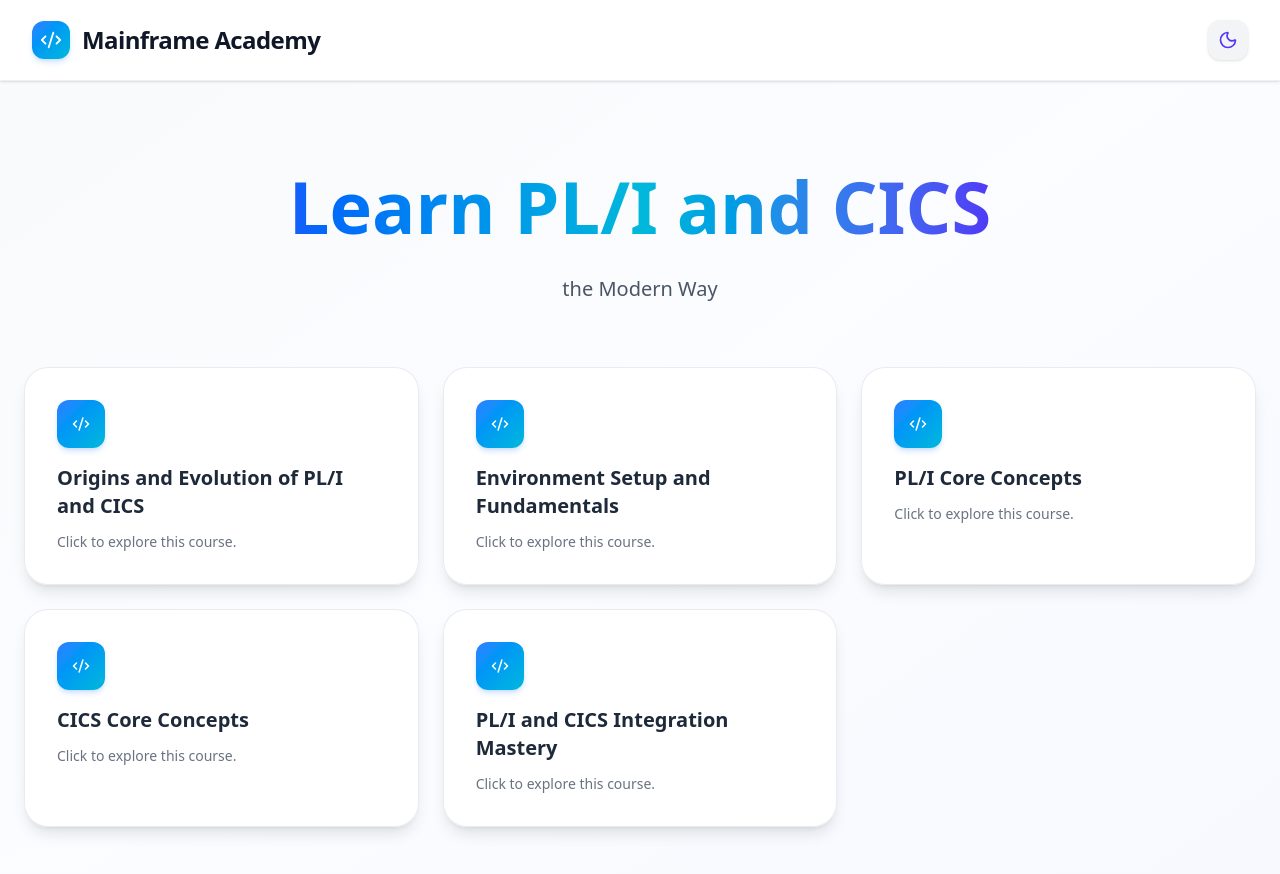
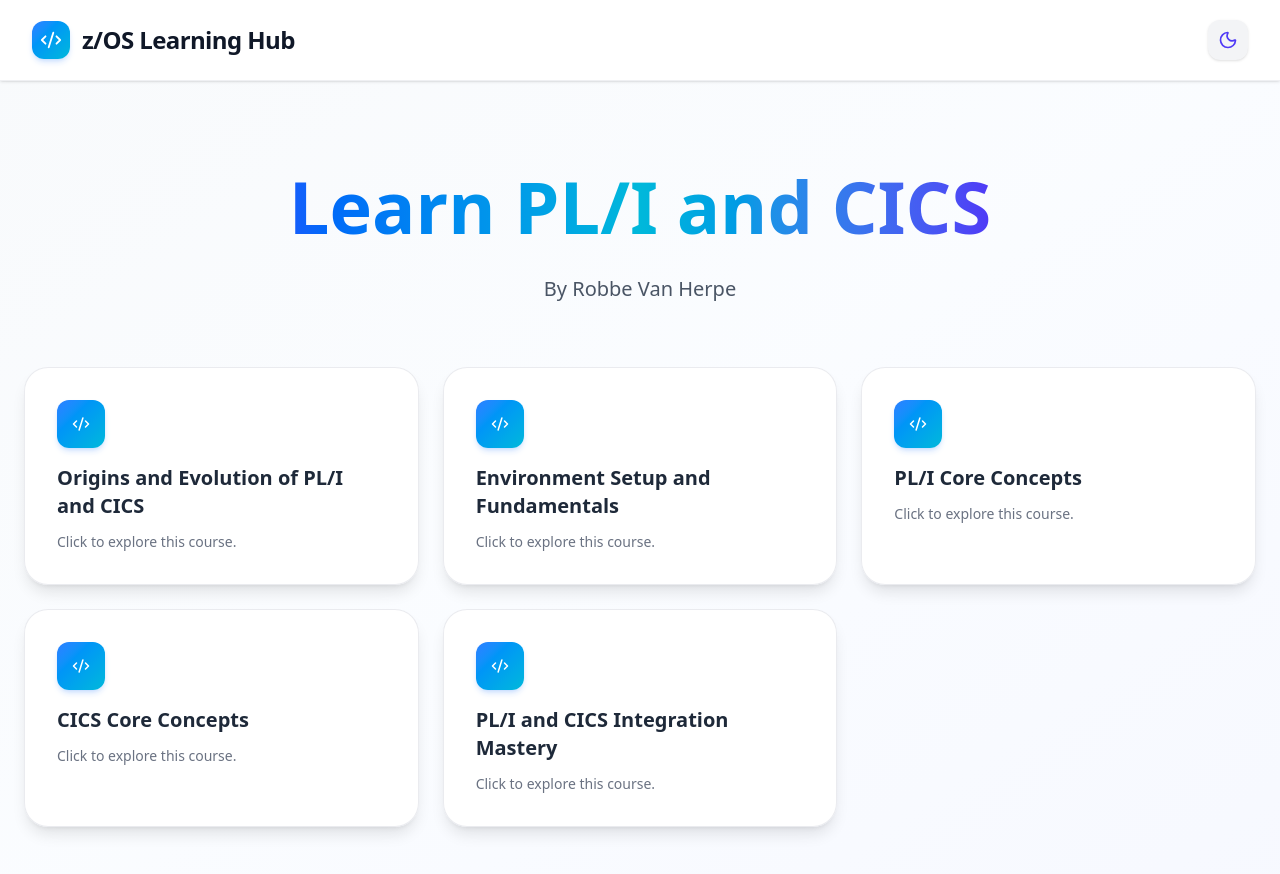
Before and after one commit to Robbevanherpe1/PL1-CICS-Enterprise-Learning-Academy, a React (Vite) app: page / in a window 1280 px wide. Shown: the top 874 px of the page. Built offline with nearby package versions, Linux system fonts and the light colour scheme.

Commit message:
update name

```diff
--- a/index.html
+++ b/index.html
@@ -4,7 +4,7 @@
     <meta charset="UTF-8" />
     <link rel="icon" type="image/svg+xml" href="/vite.svg" />
     <meta name="viewport" content="width=device-width, initial-scale=1.0" />
-    <title>pl1-cics-enterprise-learning-academy</title>
+    <title>z/OS Learning Hub</title>
   </head>
   <body>
     <div id="root"></div>
--- a/src/App.jsx
+++ b/src/App.jsx
@@ -76,7 +76,7 @@ export default function App() {
             <Code2 className="text-white" size={22} />
           </div>
           <h1 className="text-xl md:text-2xl font-bold tracking-tight text-gray-900 dark:text-gray-100">
-            Mainframe Academy
+             z/OS Learning Hub
           </h1>
         </div>
         <button
@@ -97,7 +97,7 @@ export default function App() {
                 Learn PL/I and CICS
               </span>
             </h2>
-            <p className="text-lg md:text-xl text-gray-600 dark:text-gray-400 font-medium">the Modern Way</p>
+            <p className="text-lg md:text-xl text-gray-600 dark:text-gray-400 font-medium">By Robbe Van Herpe</p>
           </div>
           <div className="grid sm:grid-cols-1 md:grid-cols-2 lg:grid-cols-3 gap-4 md:gap-6">
             {courseIds.map((course) => (
```
